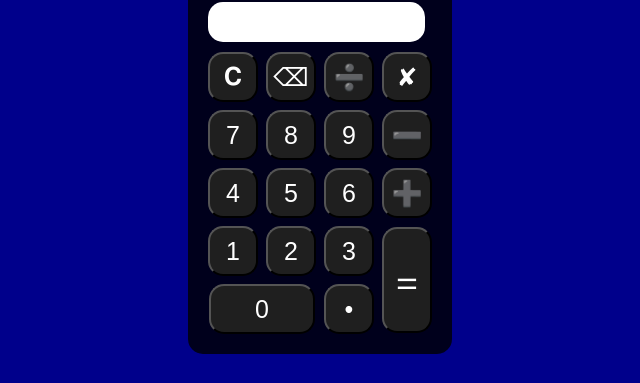
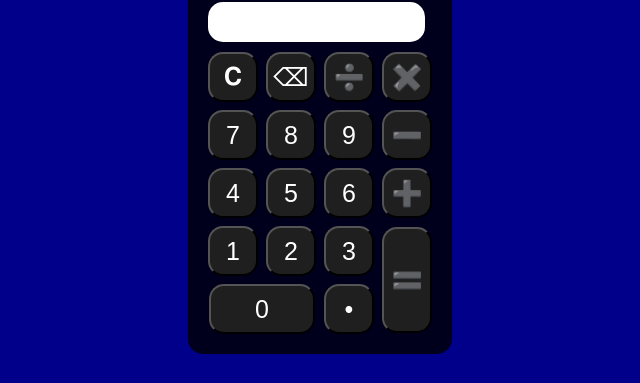
Before and after one commit to Octam00/Calculator-bye-Gabriel-Armando-, a plain HTML site: page index.html in a window 1280 px wide. Shown: the part 246-629 px from the top of the page, 320-960 px from the left. Drawn offline with Linux system fonts and the light colour scheme.

Commit message:
Update index.html

```diff
--- a/index.html
+++ b/index.html
@@ -63,7 +63,7 @@
                     <td><button class="botao" onclick="clean()">𝐂</button></td>
                     <td><button class="botao" onclick="back()">⌫</button></td>
                     <td><button class="botao" onclick="insert('/')">➗</button></td>
-                    <td><button class="botao" onclick="insert('*')">✘</button></td>
+                    <td><button class="botao" onclick="insert('*')">✖️</button></td>
                 </tr>
                 <tr>
                     <td><button class="botao" onclick="insert('7')">7</button></td>
@@ -81,7 +81,7 @@
                     <td><button class="botao" onclick="insert('1')">1</button></td>
                     <td><button class="botao" onclick="insert('2')">2</button></td>
                     <td><button class="botao" onclick="insert('3')">3</button></td>
-                    <td rowspan="2"><button class="botao" style="height: 106px;" onclick="calcular()">⚌</button></td>
+                    <td rowspan="2"><button class="botao" style="height: 106px;" onclick="calcular()">🟰</button></td>
                 </tr>
                 <tr>
                     <td colspan="2"><button class="botao" style="width: 106px;" onclick="insert('0')">0</button></td>
```
